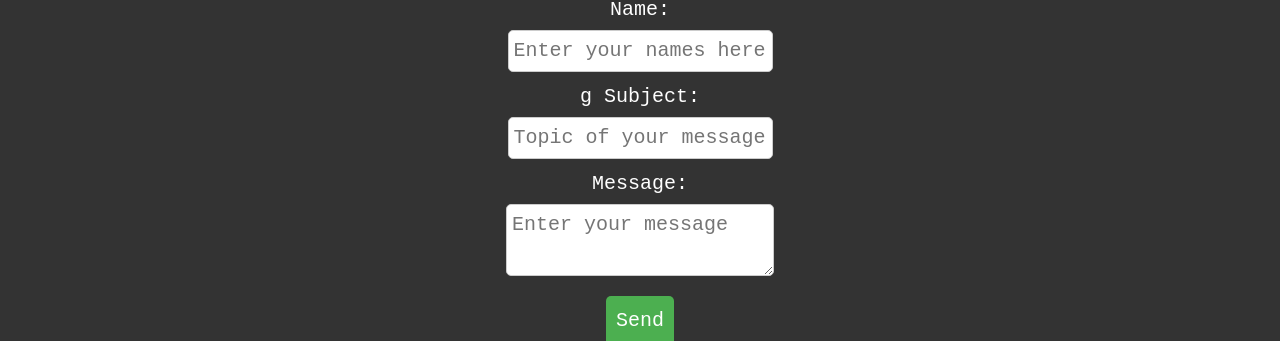
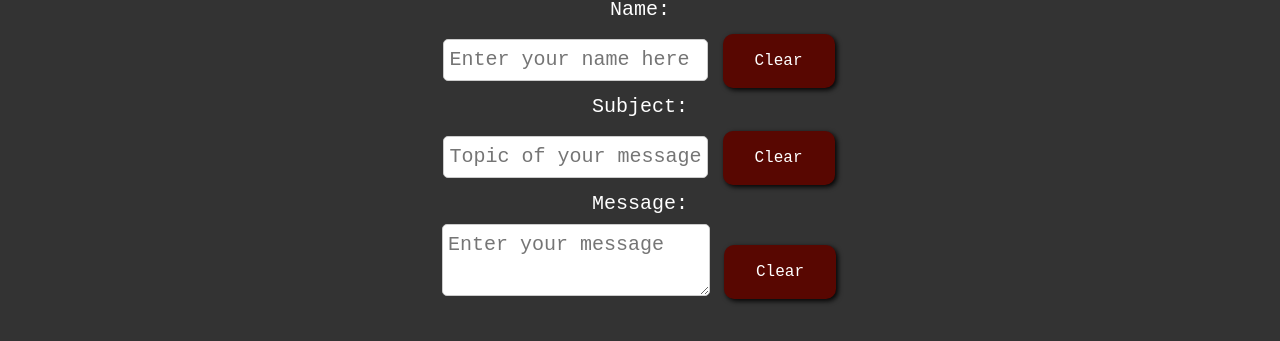
Before and after one commit to kelvindev1/Gym-Finder-Javascript-Project, a plain HTML site: page index.html in a window 1280 px wide. Shown: the part 172-513 px from the top of the page. Drawn offline with nearby package versions, Linux system fonts and the light colour scheme; no server answers.

Commit message:
clearButtons

```diff
--- a/index.css
+++ b/index.css
@@ -48,10 +48,56 @@ footer {
 }
 
 #contactForm input[type="submit"]:hover {
-    background-color: #3e8e41;
+    background-color: #219221;
 }
 
 .copyright {
     padding: 15px;
     font-size: 14px;
 }
+
+/*button styles*/
+/*button3 special style*/
+.clear-button3 {
+    position: relative;
+    left: 0px; /* adjust this value to move the button to the right */
+    top: -30px; /* adjust this value to move the button up */
+    border-radius: 10px;
+    box-shadow: 2px 2px 5px #030303;
+    background-color:  #580701; /* Green */
+    border: none;
+    color: white;
+    padding: 15px 32px;
+    text-align: center;
+    text-decoration: none;
+    display: inline-block;
+    font-size: 16px;
+    margin: 4px 2px;
+    cursor: pointer;
+  }
+
+ .clear-button3:hover {
+
+    background-color: #720e01;
+    transition: 1.5s;
+ }
+
+.clear-button{
+    background-color: #580701; /* Green */
+    border: none;
+    color: white;
+    padding: 15px 32px;
+    text-align: center;
+    text-decoration: none;
+    display: inline-block;
+    font-size: 16px;
+    margin: 4px 2px;
+    cursor: pointer;
+    border-radius: 10px;
+    box-shadow: 2px 2px 5px #030303;
+
+}
+
+.clear-button:hover {
+    background-color: #720e01;
+}
--- a/index.html
+++ b/index.html
@@ -56,13 +56,20 @@
     <h4>Contact Us</h4>
     <form id="contactForm">
       <label for="name">Name:</label><br>
-      <input type="text" id="name" name="name" placeholder="Enter your names here" required><br>g
+      <input type="text" id="name" name="name" placeholder="Enter your name here" required>
+      <button class="clear-button"onclick="clearField('name')">Clear</button><br>
+
       <label for="subject">Subject:</label><br>
-      <input type="text" id="subject" name="subject" placeholder="Topic of your message" required><br>
+      <input type="text" id="subject" name="subject" placeholder="Topic of your message" required>
+      <button class="clear-button"onclick="clearField('subject')">Clear</button><br>
+
       <label for="message">Message:</label><br>
-      <textarea id="message" name="message" placeholder="Enter your message" required></textarea><br>
+      <textarea id="message" name="message" placeholder="Enter your message" required></textarea>
+      <button class="clear-button3"onclick="clearField('message')">Clear</button><br><br>
+
       <input type="submit" value="Send">
     </form>
+
 
     <div>
       <h3>About Us</h3>
--- a/index.js
+++ b/index.js
@@ -75,3 +75,9 @@ document.getElementById('contactForm').addEventListener('submit', function (even
     alert('Email client opened with pre-filled message. Hit OK to Proceed.');
     window.location.href = mailtoLink;
 });
+// clear buttons
+
+  function clearField(id) {
+    document.getElementById(id).value = '';
+    alert('Do you want to clear!');
+}
```
